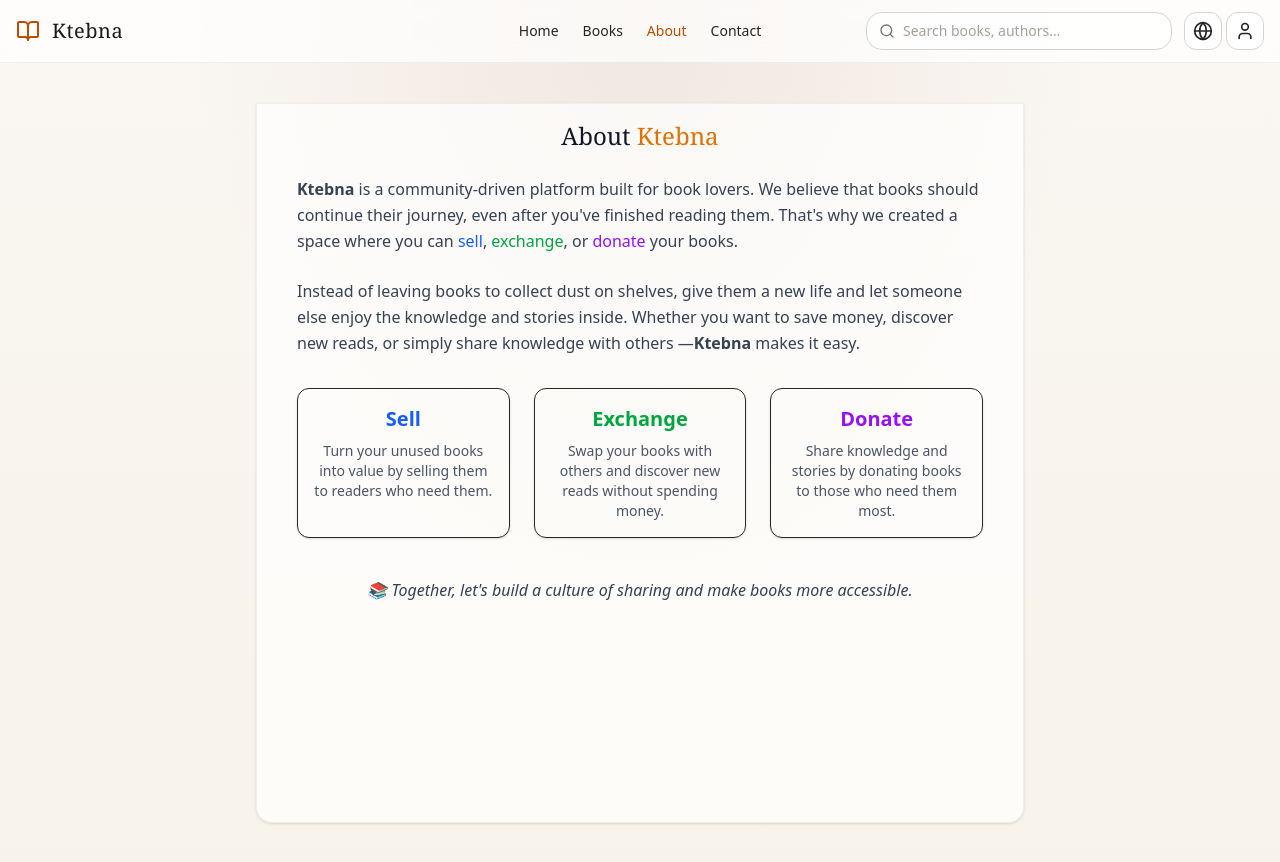
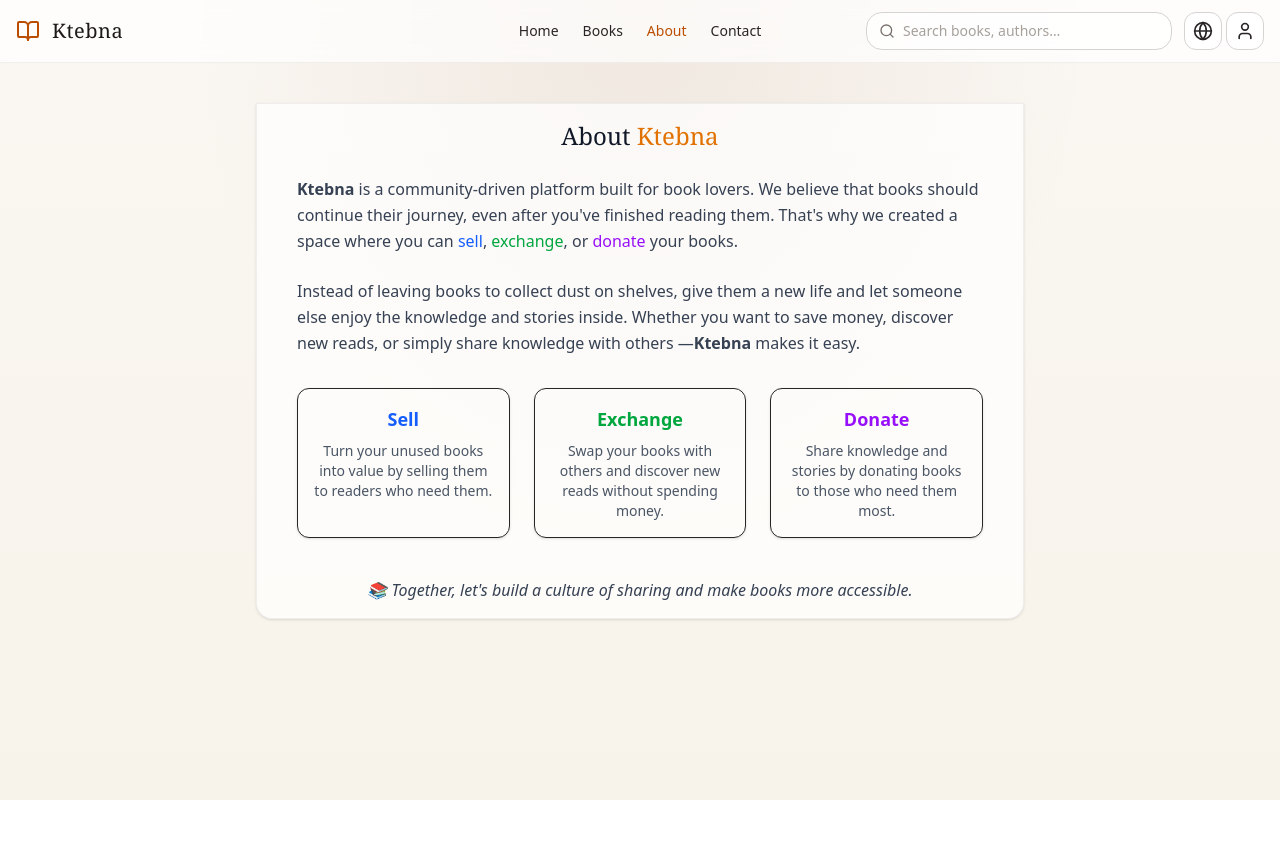
Before and after one commit to ba9hh/ktebna1, a React (Vite) app: page /about in a window 1280 px wide. After the commit the page ends 800 px from the top, so only its background shows below. Built offline with nearby package versions, Linux system fonts and the light colour scheme.

Commit message:
first commit

```diff
--- a/src/pages/About.jsx
+++ b/src/pages/About.jsx
@@ -3,7 +3,7 @@ import { useTranslation } from "react-i18next";
 const About = () => {
   const { t } = useTranslation();
   return (
-    <div className="min-h-screen flex justify-center px-6 py-10">
+    <div className="flex justify-center px-6 py-10">
       <div className="max-w-3xl bg-white/70 rounded-b-2xl border border-stone-200/60 shadow-sm p-8 md:px-10 md:py-4">
         <h1 className="text-2xl md:text-2xl font-serif text-gray-900 mb-6 text-center">
           {t("about.title")}{" "}
@@ -32,21 +32,21 @@ const About = () => {
 
         <div className="grid grid-cols-1 md:grid-cols-3 gap-6 text-center mt-8">
           <div className="p-4 border rounded-xl shadow-sm hover:shadow-md transition">
-            <h3 className="text-xl font-semibold text-blue-600 mb-2">
+            <h3 className="text-lg font-semibold text-blue-600 mb-2">
               {t("about.sellTitle")}
             </h3>
             <p className="text-gray-600 text-sm">{t("about.sellDesc")}</p>
           </div>
 
           <div className="p-4 border rounded-xl shadow-sm hover:shadow-md transition">
-            <h3 className="text-xl font-semibold text-green-600 mb-2">
+            <h3 className="text-lg font-semibold text-green-600 mb-2">
               {t("about.exchangeTitle")}
             </h3>
             <p className="text-gray-600 text-sm">{t("about.exchangeDesc")}</p>
           </div>
 
           <div className="p-4 border rounded-xl shadow-sm hover:shadow-md transition">
-            <h3 className="text-xl font-semibold text-purple-600 mb-2">
+            <h3 className="text-lg font-semibold text-purple-600 mb-2">
               {t("about.donateTitle")}
             </h3>
             <p className="text-gray-600 text-sm">{t("about.donateDesc")}</p>
```
